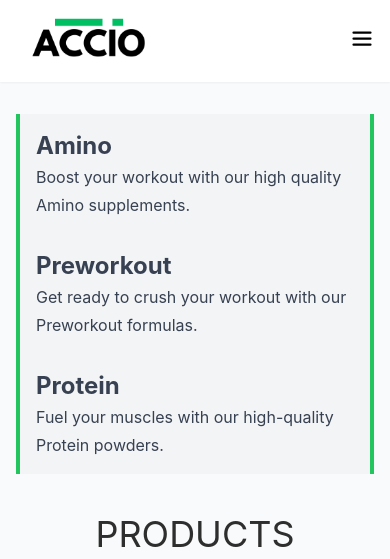
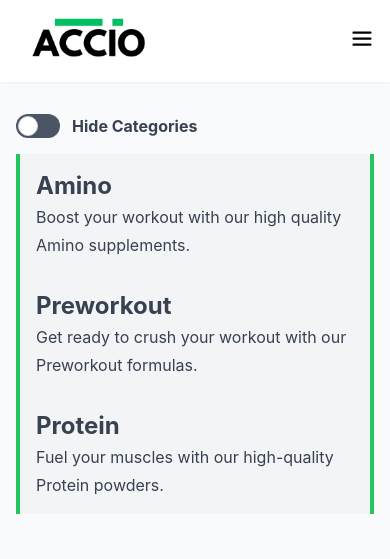
Before and after one commit to denniskjellin/Webshop, a Nuxt app in the folder frontend/: page /products in a window 390 px wide. Shown: the top 559 px of the page. Built offline with nearby package versions, Linux system fonts and the light colour scheme; no server answers.

Commit message:
Updated my nav with old toggle component!

```diff
--- a/frontend/components/CategoryNav.vue
+++ b/frontend/components/CategoryNav.vue
@@ -1,6 +1,28 @@
 <template>
   <nav class="category-nav">
-      <div class="md:flex items-center border-x-4 border-green-500 mb-10 bg-gray-100">
+    <section>
+      <label
+        for="default-toggle"
+        class="inline-flex relative items-center cursor-pointer"
+      >
+        <input
+          type="checkbox"
+          value=""
+          id="default-toggle"
+          class="sr-only peer"
+        />
+        <!-- eventListener for "toggleForm" (re used from old project)-->
+        <div
+          @click="toggleNav()"
+          id="toggle-btn"
+          class="md:hidden w-11 h-6 mb-4 bg-gray-600 peer-focus:outline-none peer-focus:ring-4 peer-focus:ring-green-300 rounded-full peer peer-checked:after:translate-x-full peer-checked:after:border-white after:content-[''] after:absolute after:top-[2px] after:left-[2px] after:bg-white after:border-gray-300 after:border after:rounded-full after:h-5 after:w-5 after:transition-all peer-checked:bg-green-600"
+        ></div>
+        <span
+          class="md:hidden ml-3 mb-4 text-md font-bold text-gray-700 peer-checked:text-gray-500"
+        >{{ showNav ? 'Hide Categories' : 'Show Categories' }}</span> <!-- if else check-->
+      </label>
+    </section>
+    <div v-show="showNav" class="md:flex items-center border-x-4 border-green-500 mb-10 bg-gray-100">
       <div class="flex flex-col items-center justify-center">
         <NuxtLink
           to="/products/amino"
@@ -19,8 +41,7 @@
         >
           <span class="text-2xl mb-2 font-bold">Preworkout</span><br />
           <span class="text-base"
-              >Get ready to crush your workout with our Preworkout
-              formulas.</span
+            >Get ready to crush your workout with our Preworkout formulas.</span
           >
         </NuxtLink>
       </div>
@@ -38,3 +59,18 @@
     </div>
   </nav>
 </template>
+
+<script>
+export default {
+  data() {
+    return {
+      showNav: true,
+    };
+  },
+  methods: {
+    toggleNav() {
+      this.showNav = !this.showNav;
+    },
+  },
+};
+</script>
```
Lines whose indentation alone changed are shown as unchanged.
